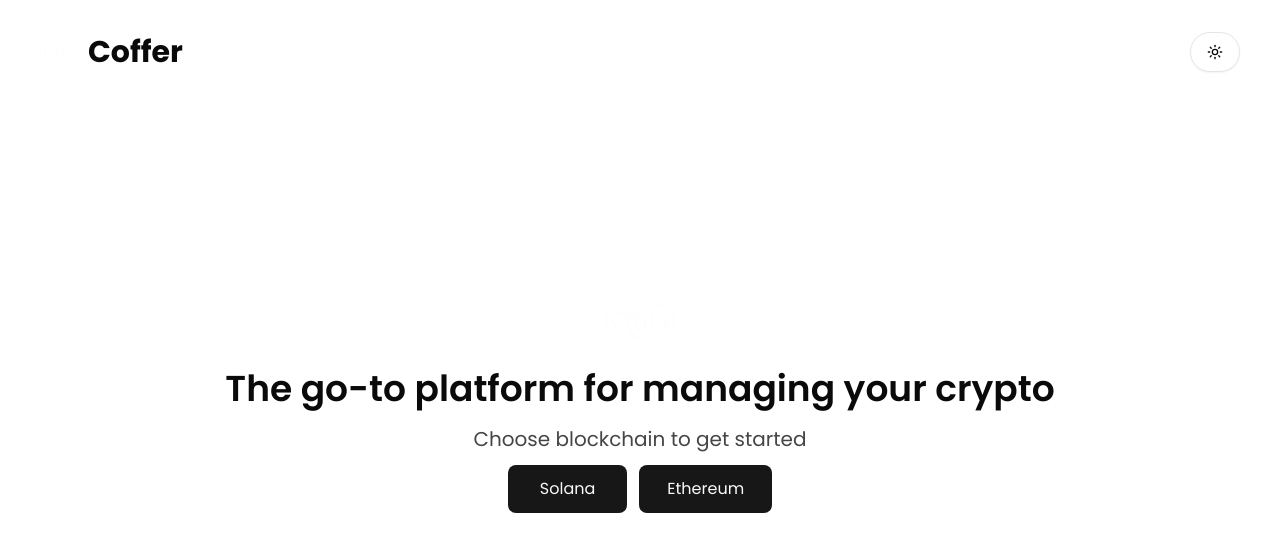
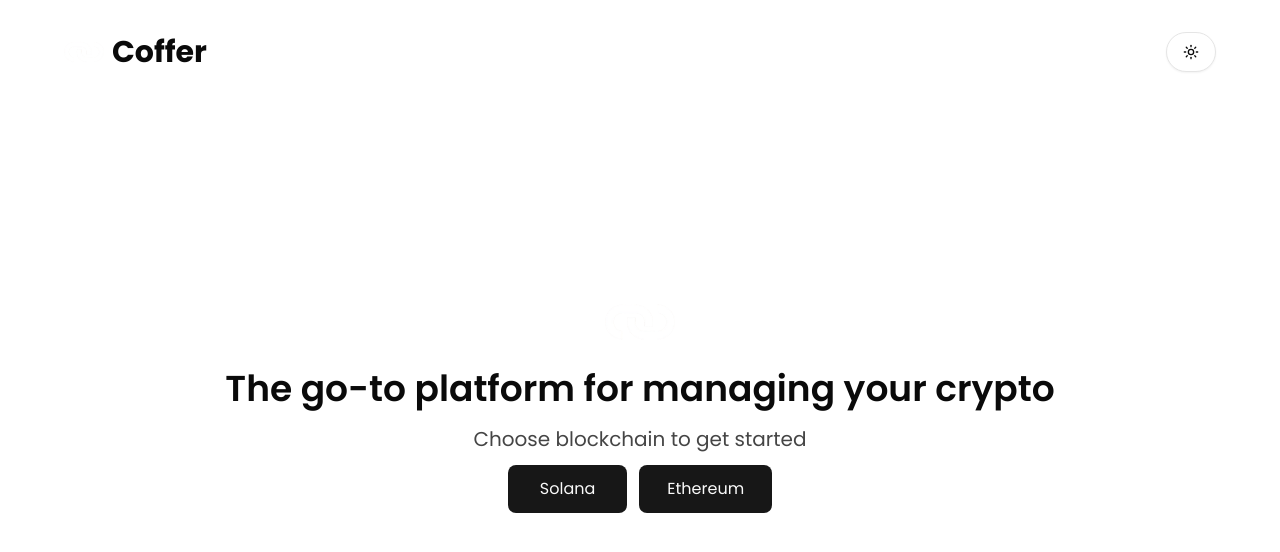
Before and after one commit to surabhilssk/Coffer, a Next.js app: page / in a window 1280 px wide. Shown: the top 552 px of the page. Built offline with nearby package versions, Linux system fonts and the light colour scheme.

Commit message:
Improved padding

```diff
--- a/components/AppBar.tsx
+++ b/components/AppBar.tsx
@@ -3,7 +3,7 @@
 
 export const AppBar = () => {
   return (
-    <div className="fixed top-0 right-0 left-0 flex justify-between px-10 py-8">
+    <div className="fixed top-0 right-0 left-0 flex justify-between px-16 py-8">
       <div className="flex gap-2">
         <Image
           src={"/coffer_logo.webp"}
```
